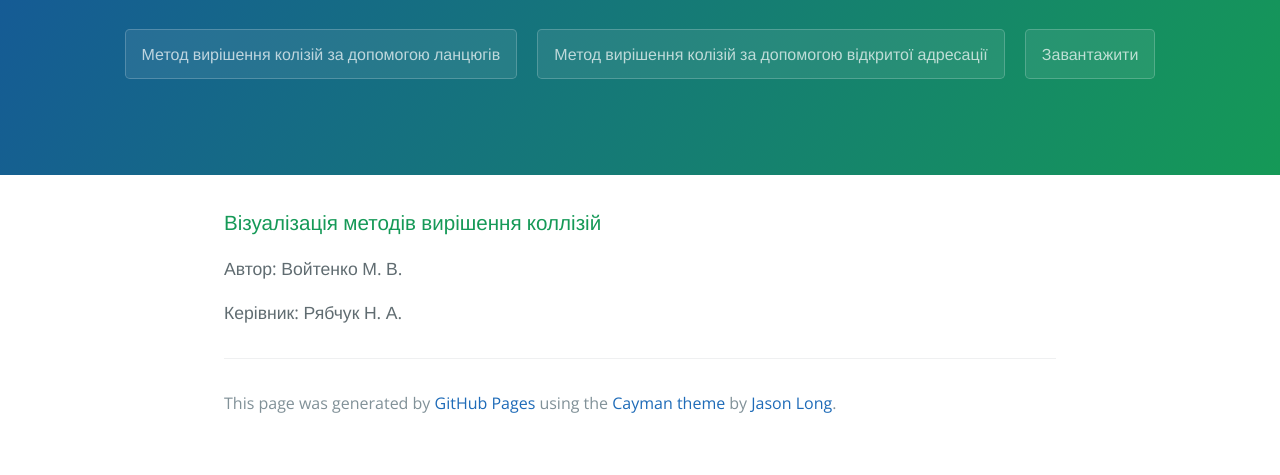
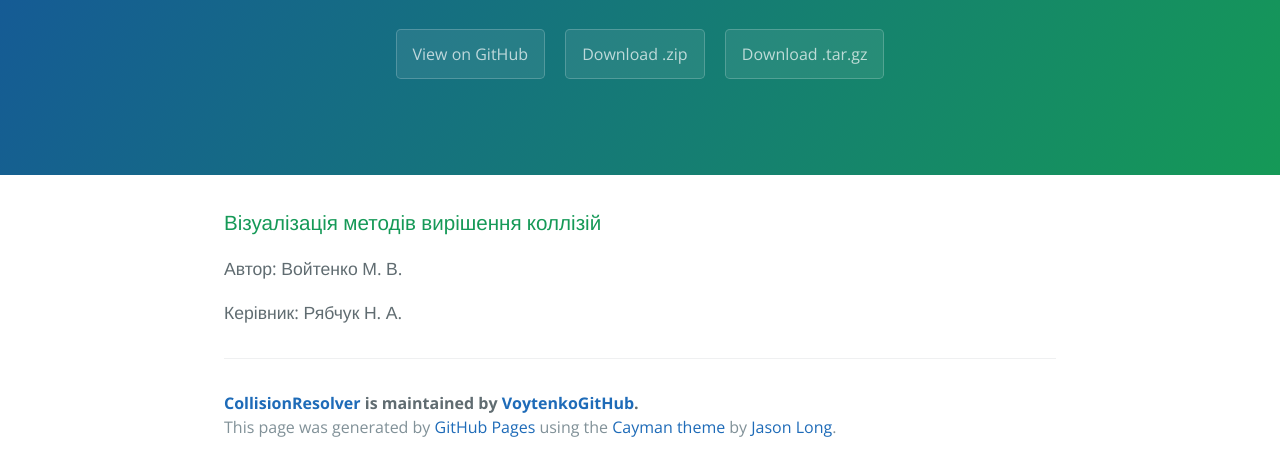
Before and after one commit to VoytenkoGitHub/OpenHashViz, a plain HTML site: page index.html in a window 1280 px wide. Shown: the part 161-636 px from the top of the page. Drawn offline with nearby package versions, Linux system fonts and the light colour scheme.

Commit message:
Create gh-pages branch via GitHub

```diff
--- a/index.html
+++ b/index.html
@@ -2,7 +2,7 @@
 <html lang="en-us">
   <head>
     <meta charset="UTF-8">
-    <title>CollisionResolver</title>
+    <title>CollisionResolver by VoytenkoGitHub</title>
     <meta name="viewport" content="width=device-width, initial-scale=1">
     <link rel="stylesheet" type="text/css" href="stylesheets/normalize.css" media="screen">
     <link href='http://fonts.googleapis.com/css?family=Open+Sans:400,700' rel='stylesheet' type='text/css'>
@@ -13,20 +13,21 @@
     <section class="page-header">
       <h1 class="project-name">CollisionResolver</h1>
       <h2 class="project-tagline"></h2>
-      <a href="http://tihonv.github.io/OpenHashViz/ClosedHashBucket.html" class="btn">Метод вирішення колізій за допомогою ланцюгів</a>
-      <a href="http://tihonv.github.io/OpenHashViz/ClosedHash.html" class="btn">Метод вирішення колізій за допомогою відкритої адресації</a>
-      <a href="https://github.com/TihonV/OpenHashViz/zipball/master" class="btn">Завантажити</a>
+      <a href="https://github.com/VoytenkoGitHub/OpenHashViz" class="btn">View on GitHub</a>
+      <a href="https://github.com/VoytenkoGitHub/OpenHashViz/zipball/master" class="btn">Download .zip</a>
+      <a href="https://github.com/VoytenkoGitHub/OpenHashViz/tarball/master" class="btn">Download .tar.gz</a>
     </section>
 
     <section class="main-content">
       <h3>
-<a id="Візуалізація-методів-вирішення-коллізій" class="anchor" aria-hidden="true"><span class="octicon octicon-link"></span></a>Візуалізація методів вирішення коллізій</h3>
+<a id="Візуалізація-методів-вирішення-коллізій" class="anchor" href="#%D0%92%D1%96%D0%B7%D1%83%D0%B0%D0%BB%D1%96%D0%B7%D0%B0%D1%86%D1%96%D1%8F-%D0%BC%D0%B5%D1%82%D0%BE%D0%B4%D1%96%D0%B2-%D0%B2%D0%B8%D1%80%D1%96%D1%88%D0%B5%D0%BD%D0%BD%D1%8F-%D0%BA%D0%BE%D0%BB%D0%BB%D1%96%D0%B7%D1%96%D0%B9" aria-hidden="true"><span class="octicon octicon-link"></span></a>Візуалізація методів вирішення коллізій</h3>
 
 <p>Автор: Войтенко М. В.</p>
 
 <p>Керівник: Рябчук Н. А.</p>
 
       <footer class="site-footer">
+        <span class="site-footer-owner"><a href="https://github.com/VoytenkoGitHub/OpenHashViz">CollisionResolver</a> is maintained by <a href="https://github.com/VoytenkoGitHub">VoytenkoGitHub</a>.</span>
 
         <span class="site-footer-credits">This page was generated by <a href="https://pages.github.com">GitHub Pages</a> using the <a href="https://github.com/jasonlong/cayman-theme">Cayman theme</a> by <a href="https://twitter.com/jasonlong">Jason Long</a>.</span>
       </footer>
```
